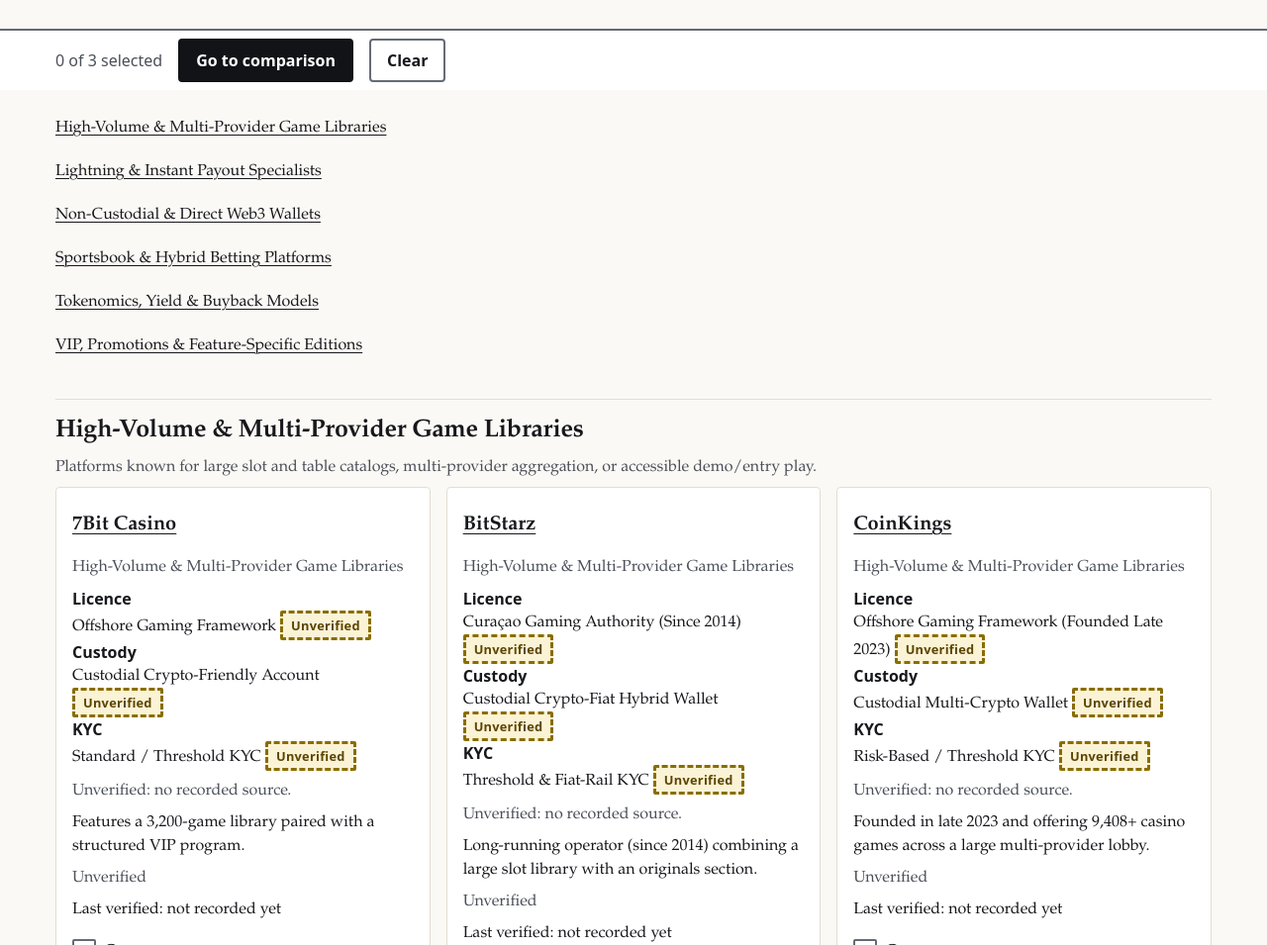
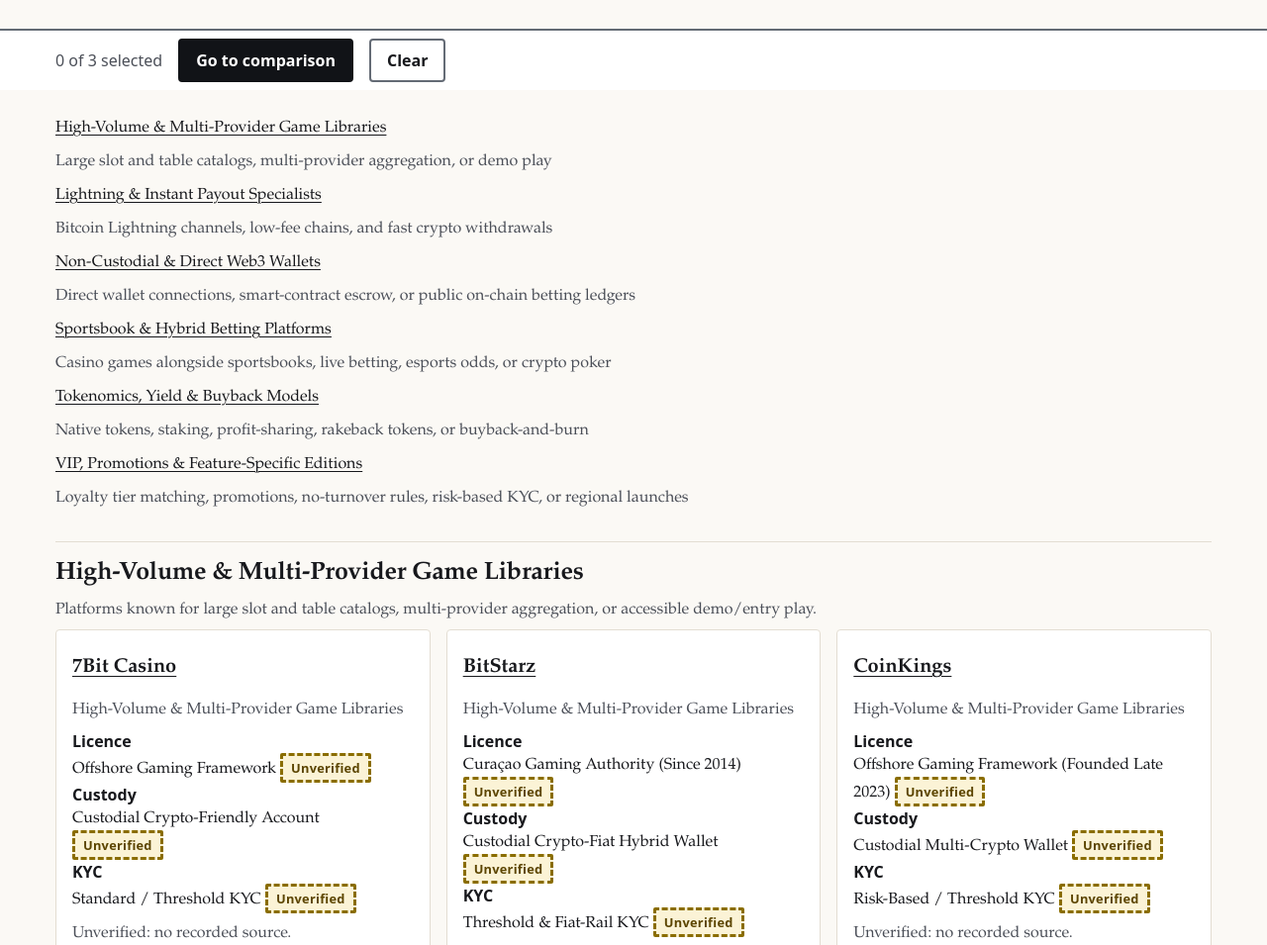
Before and after one commit to shotgunsmiley/UnderReview, a plain HTML site: page index.html in a window 1280 px wide. Shown: the part 822-1777 px from the top of the page at 99% size. Drawn offline with Linux system fonts and the light colour scheme.

Commit message:
Describe each category in the Home jump list
Each category link in the Categories jump list now has a short plain
description, reusing wording from the category descriptions already on
the page. Category names, section headings and catalog data are unchanged.

Claude-Session: https://claude.ai/code/session_018TD21HJiwxryPSxAfN3AFj

```diff
--- a/index.html
+++ b/index.html
@@ -85,12 +85,12 @@
 <div class="wrap page-stack">
 <nav aria-label="Categories">
 <ul class="list-plain" role="list">
-<li><a class="link-standalone" href="#game-libraries">High-Volume &amp; Multi-Provider Game Libraries</a></li>
-<li><a class="link-standalone" href="#lightning-instant">Lightning &amp; Instant Payout Specialists</a></li>
-<li><a class="link-standalone" href="#non-custodial-web3">Non-Custodial &amp; Direct Web3 Wallets</a></li>
-<li><a class="link-standalone" href="#sportsbook-hybrid">Sportsbook &amp; Hybrid Betting Platforms</a></li>
-<li><a class="link-standalone" href="#tokenomics-yield">Tokenomics, Yield &amp; Buyback Models</a></li>
-<li><a class="link-standalone" href="#vip-feature-editions">VIP, Promotions &amp; Feature-Specific Editions</a></li>
+<li><a class="link-standalone" href="#game-libraries">High-Volume &amp; Multi-Provider Game Libraries</a><br><span class="text-muted">Large slot and table catalogs, multi-provider aggregation, or demo play</span></li>
+<li><a class="link-standalone" href="#lightning-instant">Lightning &amp; Instant Payout Specialists</a><br><span class="text-muted">Bitcoin Lightning channels, low-fee chains, and fast crypto withdrawals</span></li>
+<li><a class="link-standalone" href="#non-custodial-web3">Non-Custodial &amp; Direct Web3 Wallets</a><br><span class="text-muted">Direct wallet connections, smart-contract escrow, or public on-chain betting ledgers</span></li>
+<li><a class="link-standalone" href="#sportsbook-hybrid">Sportsbook &amp; Hybrid Betting Platforms</a><br><span class="text-muted">Casino games alongside sportsbooks, live betting, esports odds, or crypto poker</span></li>
+<li><a class="link-standalone" href="#tokenomics-yield">Tokenomics, Yield &amp; Buyback Models</a><br><span class="text-muted">Native tokens, staking, profit-sharing, rakeback tokens, or buyback-and-burn</span></li>
+<li><a class="link-standalone" href="#vip-feature-editions">VIP, Promotions &amp; Feature-Specific Editions</a><br><span class="text-muted">Loyalty tier matching, promotions, no-turnover rules, risk-based KYC, or regional launches</span></li>
 </ul>
 </nav>
 <section class="stack-1" aria-labelledby="game-libraries">
```
